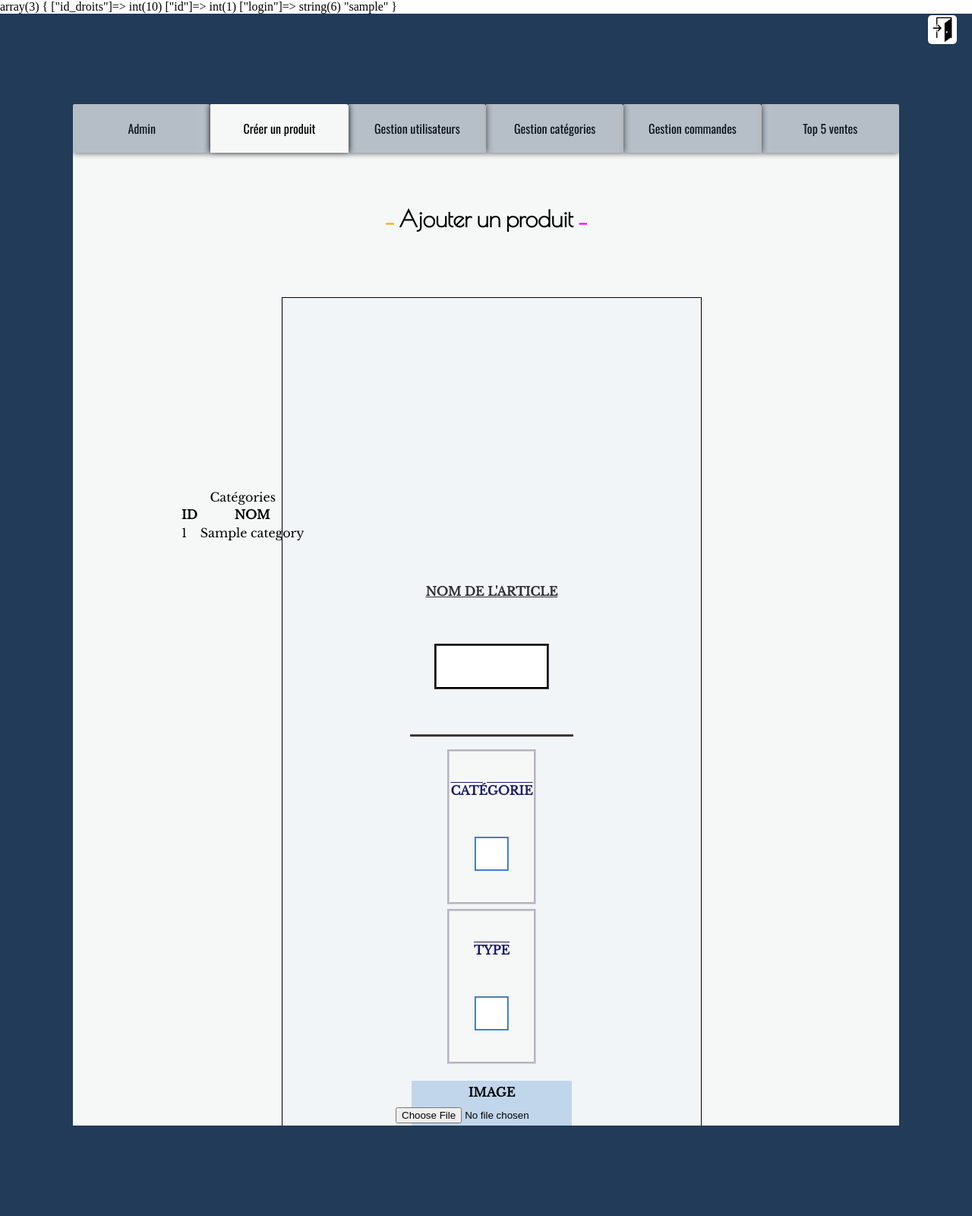
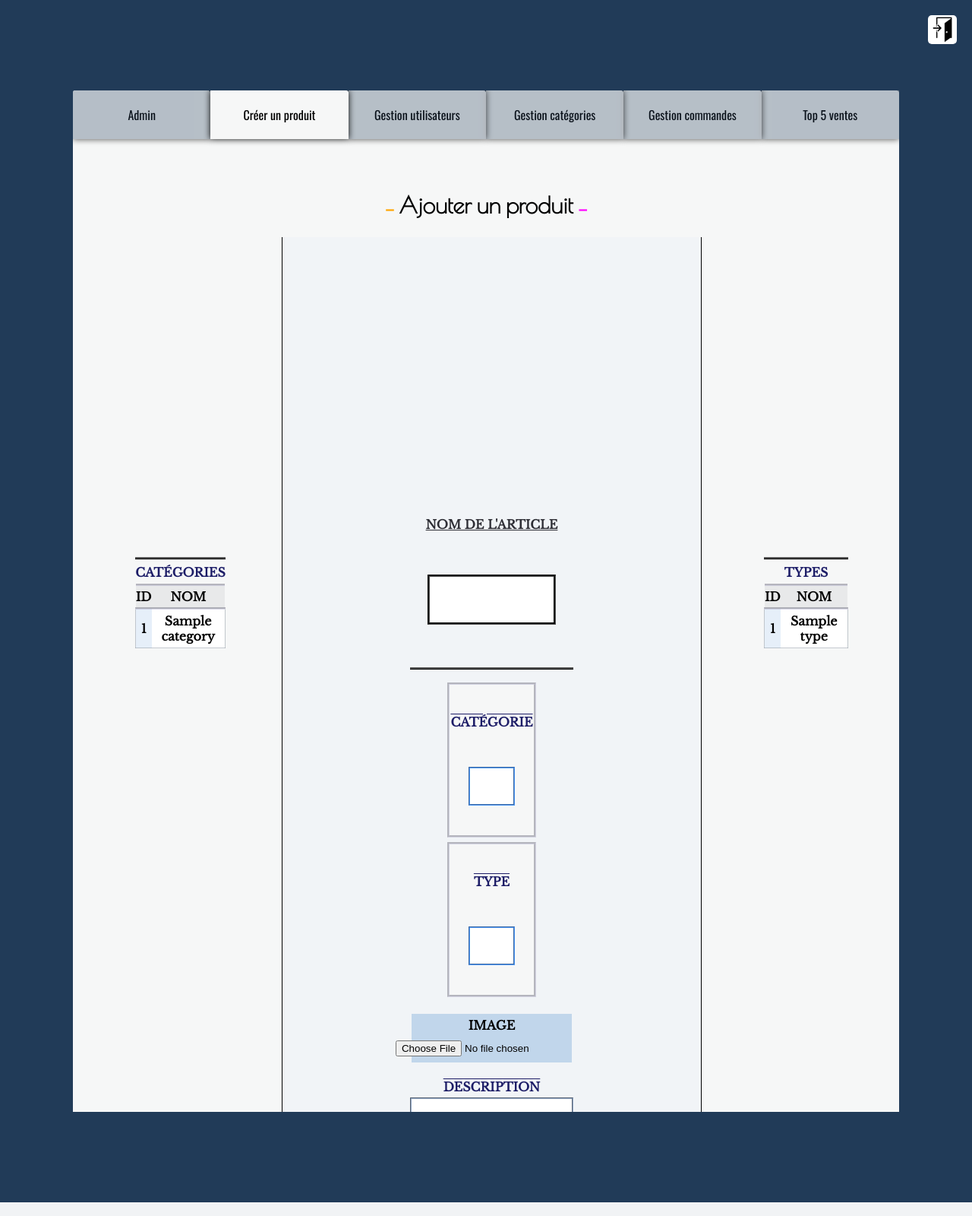
Before and after one commit to justine-lesur/May_boutique, a PHP site: page /creer-produit.php in a window 1280 px wide. Shown: the whole page at 76% size. Run offline with PHP 8.4, Linux system fonts and the light colour scheme; the visitor is signed in with stand-in values (Sample User, id 1); tables that the repository leaves empty or names only in its code hold one stand-in row (values such as "Sample post").

Commit message:
amélioration systeme modif catégories types

```diff
--- a/creer-produit.php
+++ b/creer-produit.php
@@ -1,8 +1,6 @@
 <?php
 
 session_start();
-
-var_dump($_SESSION);
 
 $connexion = mysqli_connect("localhost","root","","boutique");
 $requete = "SELECT * FROM categories";
@@ -49,25 +47,27 @@
                     <div class="box-title">
                         <h1 class="title-admin">Ajouter un produit</h1>
                     </div>
-                    <section>
+                    <section id="sec-incont2">
+                        <div class="div-catyp">
+                            <div class="shadow-boxcatyp"></div>
                             <table id="tab-creacat">
-                            <caption>Catégories</caption>
+                                <caption class="cap-creaprd">Catégories</caption>
                                 <thead>
                                     <tr>
-                                    <th>ID</th>
-                                    <th>NOM</th>
+                                        <th class="th-tab-creaprod">ID</th>
+                                        <th class="th-tab-creaprod">NOM</th>
                                     </tr>
                                 </thead>
-                            <tbody>
+                                <tbody class="tbody-crea">
                                 <?php foreach($resultat1 as $cat): ?>
-                                <tr>
-                                    <td><?php echo $cat[0] ?></td>
-                                    <td><?php echo $cat[1] ?></td>
-
+                                    <tr class="tr-tab-creatyp">
+                                        <td class="td-tabcrea-1"><?php echo $cat[0] ?></td>
+                                        <td class="td-tabcrea-2"><?php echo $cat[1] ?></td>
                                     </tr>
                                 <?php endforeach; ?>
                                 </tbody>
                             </table>
+                        </div>
                         <form action="creer-produit.php" method="post" enctype="multipart/form-data" id="tab-creprod">
                             <div id="box-creame">
                                 <label for="nom" class="inpcenter" id="lab-creame">Nom de l'article</label>
@@ -127,23 +127,26 @@
 
                             <input type="submit" name="creer" id="inp-create-prod" value="Ajouter">
                         </form>
+                        <div class="div-catyp">
+                            <div class="shadow-boxcatyp"></div>
                             <table id="tab-creaprod">
-                            <caption>Types</caption>
+                                <caption class="cap-creaprd">Types</caption>
                                 <thead>
                                     <tr>
-                                    <th>ID</th>
-                                    <th>NOM</th>
+                                        <th class="th-tab-creaprod">ID</th>
+                                        <th class="th-tab-creaprod">NOM</th>
                                     </tr>
                                 </thead>
-                            <tbody>
+                                <tbody class="tbody-crea">
                                 <?php foreach($resultat2 as $type): ?>
-                                <tr>
-                                    <td><?php echo $type[0] ?></td>
-                                    <td><?php echo $type[1] ?></td>
+                                    <tr class="tr-tab-creatyp">
+                                        <td class="td-tabcrea-1"><?php echo $type[0] ?></td>
+                                        <td class="td-tabcrea-2"><?php echo $type[1] ?></td>
                                     </tr>
                                 <?php endforeach; ?>
                                 </tbody>
                             </table>
+                        </div>
                     </section>
 <?php
 
--- a/css/style.css
+++ b/css/style.css
@@ -750,7 +750,7 @@
     /* margin-top: 7%; */
     border: 1px groove black;
     width: 50%;
-    margin: 7% auto;
+    margin: 7% 0;
     height: 200%;
     justify-content: center;
     align-items: center;
@@ -948,17 +948,63 @@
     transform: scale(0.9);
 }
 
-#tab-creacat{
-    position: relative;
-    top: 400px;
-    left: 140px;
-}
-
-#tab-creaprod{
-    position: relative;
-    top: -1400px;
-    left: 1360px;
-}
+.shadow-boxcatyp{
+    height: 41%;
+}
+
+#sec-incont2{
+    height: 100%;
+    display: flex;
+    justify-content: space-evenly;
+    overflow: auto;
+}
+
+.cap-creaprd{
+    border-top: 3px ridge black;
+    padding: 7px 0 5px 0;
+    text-transform: uppercase;
+    color: #1d1d67;
+    font-weight: bold;
+    text-shadow: 1px 1px #b2d6ff12;
+}
+
+.div-catyp{
+    width: 10%;
+}
+
+#tab-creacat, #tab-creaprod{
+    border-collapse: collapse;
+    width: 100%;
+}
+
+.th-tab-creaprod{
+    border-top: 3px groove #a7a4c76e;
+    border-bottom: 3px groove #a7a4c76e;
+    background-color: #4b556114;
+    padding: 4px 0;
+}
+
+.tbody-crea{
+    text-align: center;
+    font-weight: bold;
+}
+
+.td-tabcrea-1{
+    border-left: 1px solid #99a2ad94;
+    border-bottom: 1px solid #99a2ad94;
+    background-color: #b2d6ff3d;
+}
+
+.td-tabcrea-2{
+    border-right: 1px solid #99a2ad94;
+    border-bottom: 1px solid #99a2ad94;
+    padding: 5px 0;
+    background-color: white;
+}
+
+
+
+
 
 
                                         /*////////// PRODUITS //////////*/
```
Also changed, not shown: display-commandes.php (+11 -2 lines), edit-admin.php (+11 -3 lines), edit-user-admin.php (+10 -3 lines), gestion-categorie.php (+10 -2 lines), topsale-admin.php (+10 -2 lines). Lines whose indentation alone changed are shown as unchanged.
